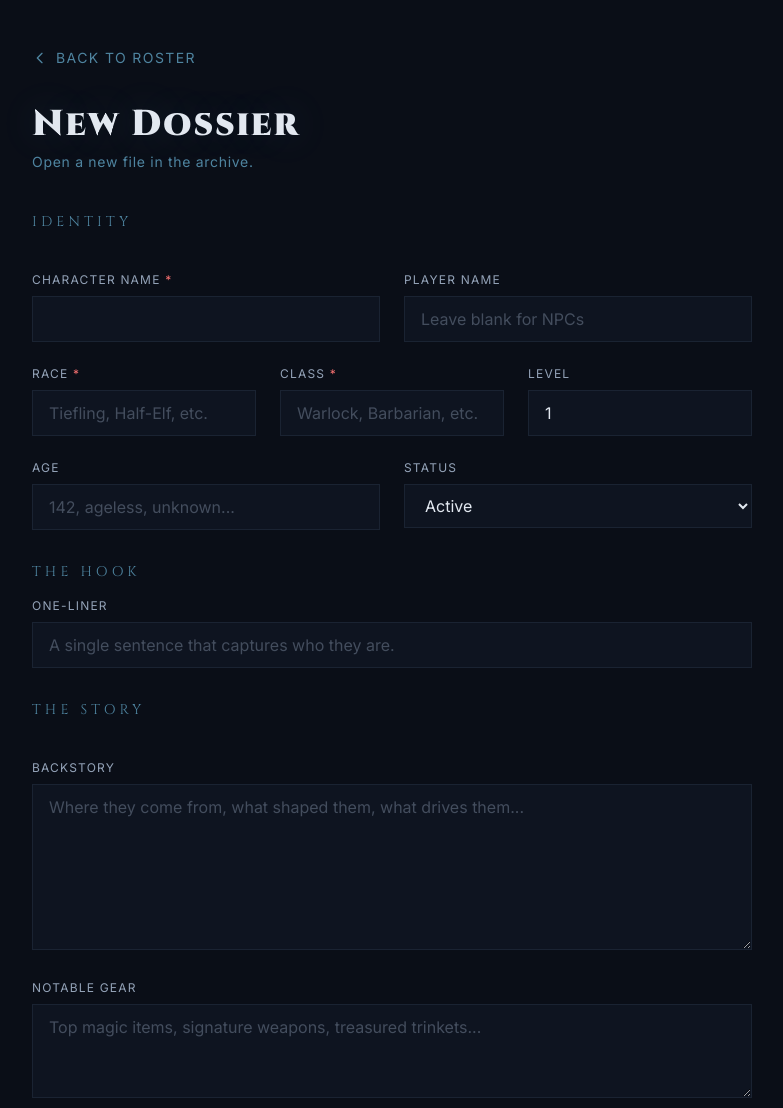
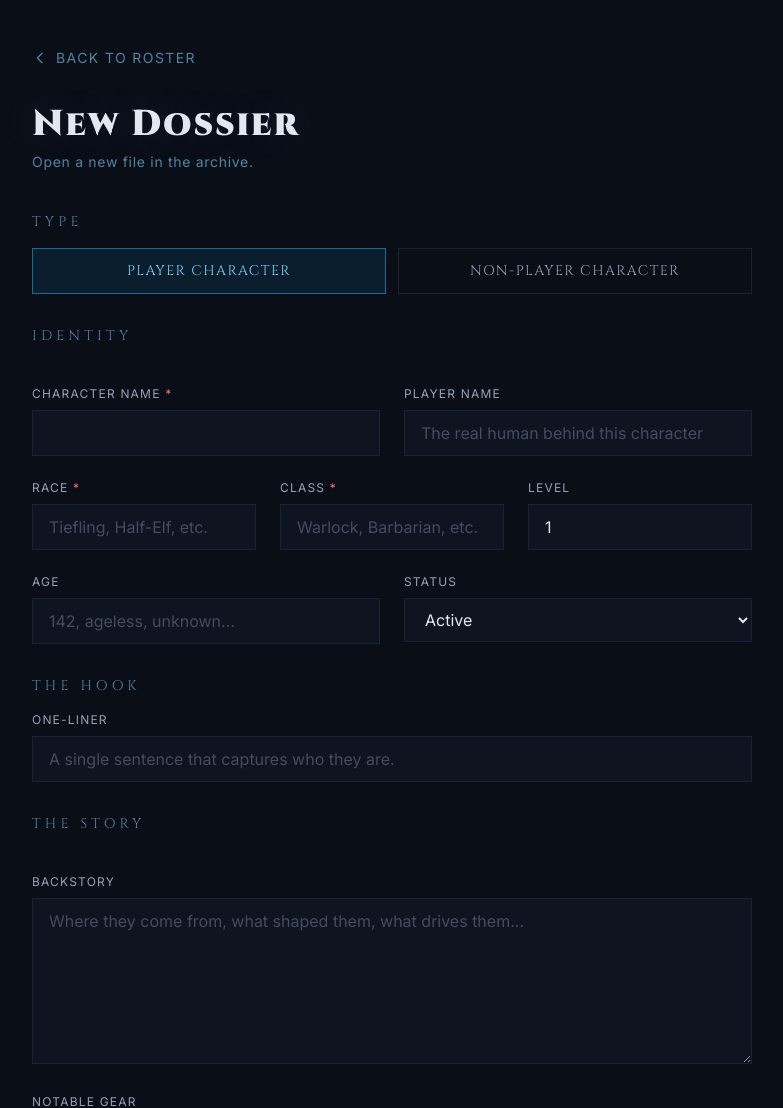
Before and after one commit to LujanSolo/godfall, a FastAPI app: template app/templates/characters/form.html in a window 1280 px wide. Shown: the part 61-1169 px from the top of the page, without its empty margins (248-1031 px from the left). Run offline with FastAPI, Linux system fonts and the light colour scheme; the template is opened without the code that fills it, so the values that code supplies are empty; some libraries are stand-ins or nearby versions.

Commit message:
more more more

```diff
--- a/app/templates/characters/detail.html
+++ b/app/templates/characters/detail.html
@@ -69,6 +69,11 @@ New Jinja2 concepts in this template:
 
       {# Status + action buttons row #}
       <div class="flex items-center justify-between mb-6">
+        {# NPC indicator #}
+        {% if character.character_type == "npc" %}
+        <span
+          class="px-3 py-1 mr-2 text-xs tracking-widest uppercase bg-frost-800/60 text-silver-400 border border-frost-700/60">NPC</span>
+        {% endif %}
         {% if character.status == "Active" %}
         <span
           class="px-3 py-1 text-xs tracking-widest uppercase bg-ice-500/20 text-ice-300 border border-ice-500/40">Active</span>
--- a/app/templates/characters/form.html
+++ b/app/templates/characters/form.html
@@ -31,14 +31,16 @@
     back goes to the roster.
     #}
     {% if editing %}
-            <a href="/characters/{{ character.id }}" class="text-ice-300/60 hover:text-ice-300 text-sm tracking-widest uppercase transition-colors inline-flex items-center gap-2">
+    <a href="/characters/{{ character.id }}"
+      class="text-ice-300/60 hover:text-ice-300 text-sm tracking-widest uppercase transition-colors inline-flex items-center gap-2">
       <svg xmlns="http://www.w3.org/2000/svg" class="h-4 w-4" fill="none" viewBox="0 0 24 24" stroke="currentColor">
         <path stroke-linecap="round" stroke-linejoin="round" stroke-width="2" d="M15 19l-7-7 7-7" />
       </svg>
       Cancel
     </a>
     {% else %}
-            <a href="/characters" class="text-ice-300/60 hover:text-ice-300 text-sm tracking-widest uppercase transition-colors inline-flex items-center gap-2">
+    <a href="/characters"
+      class="text-ice-300/60 hover:text-ice-300 text-sm tracking-widest uppercase transition-colors inline-flex items-center gap-2">
       <svg xmlns="http://www.w3.org/2000/svg" class="h-4 w-4" fill="none" viewBox="0 0 24 24" stroke="currentColor">
         <path stroke-linecap="round" stroke-linejoin="round" stroke-width="2" d="M15 19l-7-7 7-7" />
       </svg>
@@ -71,9 +73,37 @@
   astromech droid plugging into different
   ships depending on the mission.
   #}
-    <form action="{% if editing %}/characters/{{ character.id }}/edit{% else %}/characters/new{% endif %}"
-          method="POST"
+  <form action="{% if editing %}/characters/{{ character.id }}/edit{% else %}/characters/new{% endif %}" method="POST"
     class="space-y-8">
+    {#
+    --- CHARACTER TYPE TOGGLE ---
+    Player Character vs. Non-Player Character.
+    The choice controls visibility of the
+    "Played by" field via JavaScript at the
+    bottom of the page.
+
+    Stored as character_type ("player" or
+    "npc") in the database.
+    #}
+    <fieldset>
+      <legend class="font-display text-sm tracking-[0.3em] uppercase text-ice-300/60 mb-4">Type</legend>
+
+      <div class="grid grid-cols-2 gap-3">
+        <label
+          class="character-type-option flex items-center justify-center gap-2 px-4 py-3 border cursor-pointer transition-colors">
+          <input type="radio" name="character_type" value="player" class="sr-only character-type-input" {% if not
+            editing or character.character_type=="player" %}checked{% endif %}>
+          <span class="font-display text-sm tracking-widest uppercase">Player Character</span>
+        </label>
+
+        <label
+          class="character-type-option flex items-center justify-center gap-2 px-4 py-3 border cursor-pointer transition-colors">
+          <input type="radio" name="character_type" value="npc" class="sr-only character-type-input" {% if editing and
+            character.character_type=="npc" %}checked{% endif %}>
+          <span class="font-display text-sm tracking-widest uppercase">Non-Player Character</span>
+        </label>
+      </div>
+    </fieldset>
 
     {#
     --- IDENTITY SECTION ---
@@ -99,23 +129,18 @@
           <label for="name" class="block text-xs tracking-widest uppercase text-silver-400 mb-2">
             Character Name <span class="text-red-400">*</span>
           </label>
-                    <input type="text"
-                           id="name"
-                           name="name"
-                           required
+          <input type="text" id="name" name="name" required
             value="{% if editing %}{{ character.name | default('') }}{% endif %}"
             class="w-full px-4 py-2.5 bg-frost-800/60 border border-frost-700 text-silver-200 placeholder:text-silver-400/40 focus:border-ice-500/60 focus:outline-none transition-colors">
         </div>
 
-                <div>
+        <div id="player-name-field">
           <label for="player_name" class="block text-xs tracking-widest uppercase text-silver-400 mb-2">
             Player Name
           </label>
-                    <input type="text"
-                           id="player_name"
-                           name="player_name"
+          <input type="text" id="player_name" name="player_name"
             value="{% if editing %}{{ character.player_name | default('') }}{% endif %}"
-                           placeholder="Leave blank for NPCs"
+            placeholder="The real human behind this character"
             class="w-full px-4 py-2.5 bg-frost-800/60 border border-frost-700 text-silver-200 placeholder:text-silver-400/40 focus:border-ice-500/60 focus:outline-none transition-colors">
         </div>
       </div>
@@ -126,12 +151,8 @@
           <label for="race" class="block text-xs tracking-widest uppercase text-silver-400 mb-2">
             Race <span class="text-red-400">*</span>
           </label>
-                    <input type="text"
-                           id="race"
-                           name="race"
-                           required
-                           value="{% if editing %}{{ character.race | default('') }}{% endif %}"
-                           placeholder="Tiefling, Half-Elf, etc."
+          <input type="text" id="race" name="race" required
+            value="{% if editing %}{{ character.race | default('') }}{% endif %}" placeholder="Tiefling, Half-Elf, etc."
             class="w-full px-4 py-2.5 bg-frost-800/60 border border-frost-700 text-silver-200 placeholder:text-silver-400/40 focus:border-ice-500/60 focus:outline-none transition-colors">
         </div>
 
@@ -139,10 +160,7 @@
           <label for="character_class" class="block text-xs tracking-widest uppercase text-silver-400 mb-2">
             Class <span class="text-red-400">*</span>
           </label>
-                    <input type="text"
-                           id="character_class"
-                           name="character_class"
-                           required
+          <input type="text" id="character_class" name="character_class" required
             value="{% if editing %}{{ character.character_class | default('') }}{% endif %}"
             placeholder="Warlock, Barbarian, etc."
             class="w-full px-4 py-2.5 bg-frost-800/60 border border-frost-700 text-silver-200 placeholder:text-silver-400/40 focus:border-ice-500/60 focus:outline-none transition-colors">
@@ -152,11 +170,7 @@
           <label for="level" class="block text-xs tracking-widest uppercase text-silver-400 mb-2">
             Level
           </label>
-                    <input type="number"
-                           id="level"
-                           name="level"
-                           min="1"
-                           max="20"
+          <input type="number" id="level" name="level" min="1" max="20"
             value="{% if editing %}{{ character.level | default(1) }}{% else %}1{% endif %}"
             class="w-full px-4 py-2.5 bg-frost-800/60 border border-frost-700 text-silver-200 focus:border-ice-500/60 focus:outline-none transition-colors">
         </div>
@@ -168,10 +182,7 @@
           <label for="age" class="block text-xs tracking-widest uppercase text-silver-400 mb-2">
             Age
           </label>
-                    <input type="text"
-                           id="age"
-                           name="age"
-                           value="{% if editing %}{{ character.age | default('') }}{% endif %}"
+          <input type="text" id="age" name="age" value="{% if editing %}{{ character.age | default('') }}{% endif %}"
             placeholder="142, ageless, unknown..."
             class="w-full px-4 py-2.5 bg-frost-800/60 border border-frost-700 text-silver-200 placeholder:text-silver-400/40 focus:border-ice-500/60 focus:outline-none transition-colors">
         </div>
@@ -192,13 +203,12 @@
           <label for="status" class="block text-xs tracking-widest uppercase text-silver-400 mb-2">
             Status
           </label>
-                    <select id="status"
-                            name="status"
+          <select id="status" name="status"
             class="w-full px-4 py-2.5 bg-frost-800/60 border border-frost-700 text-silver-200 focus:border-ice-500/60 focus:outline-none transition-colors">
-                        <option value="Active" {% if editing and character.status == "Active" %}selected{% endif %}>Active</option>
-                        <option value="Dead" {% if editing and character.status == "Dead" %}selected{% endif %}>Dead</option>
-                        <option value="Missing" {% if editing and character.status == "Missing" %}selected{% endif %}>Missing</option>
-                        <option value="Unknown" {% if editing and character.status == "Unknown" %}selected{% endif %}>Unknown</option>
+            <option value="Active" {% if editing and character.status=="Active" %}selected{% endif %}>Active</option>
+            <option value="Dead" {% if editing and character.status=="Dead" %}selected{% endif %}>Dead</option>
+            <option value="Missing" {% if editing and character.status=="Missing" %}selected{% endif %}>Missing</option>
+            <option value="Unknown" {% if editing and character.status=="Unknown" %}selected{% endif %}>Unknown</option>
           </select>
         </div>
       </div>
@@ -216,10 +226,7 @@
         <label for="one_liner" class="block text-xs tracking-widest uppercase text-silver-400 mb-2">
           One-Liner
         </label>
-                <input type="text"
-                       id="one_liner"
-                       name="one_liner"
-                       maxlength="255"
+        <input type="text" id="one_liner" name="one_liner" maxlength="255"
           value="{% if editing %}{{ character.one_liner | default('') }}{% endif %}"
           placeholder="A single sentence that captures who they are."
           class="w-full px-4 py-2.5 bg-frost-800/60 border border-frost-700 text-silver-200 placeholder:text-silver-400/40 focus:border-ice-500/60 focus:outline-none transition-colors">
@@ -238,9 +245,7 @@
         <label for="backstory" class="block text-xs tracking-widest uppercase text-silver-400 mb-2">
           Backstory
         </label>
-                <textarea id="backstory"
-                          name="backstory"
-                          rows="6"
+        <textarea id="backstory" name="backstory" rows="6"
           placeholder="Where they come from, what shaped them, what drives them..."
           class="w-full px-4 py-2.5 bg-frost-800/60 border border-frost-700 text-silver-200 placeholder:text-silver-400/40 focus:border-ice-500/60 focus:outline-none transition-colors resize-y">{% if editing %}{{ character.backstory | default('') }}{% endif %}</textarea>
       </div>
@@ -249,9 +254,7 @@
         <label for="top_magic_items" class="block text-xs tracking-widest uppercase text-silver-400 mb-2">
           Notable Gear
         </label>
-                <textarea id="top_magic_items"
-                          name="top_magic_items"
-                          rows="3"
+        <textarea id="top_magic_items" name="top_magic_items" rows="3"
           placeholder="Top magic items, signature weapons, treasured trinkets..."
           class="w-full px-4 py-2.5 bg-frost-800/60 border border-frost-700 text-silver-200 placeholder:text-silver-400/40 focus:border-ice-500/60 focus:outline-none transition-colors resize-y">{% if editing %}{{ character.top_magic_items | default('') }}{% endif %}</textarea>
       </div>
@@ -260,9 +263,7 @@
         <label for="notable_traits" class="block text-xs tracking-widest uppercase text-silver-400 mb-2">
           Notable Traits
         </label>
-                <textarea id="notable_traits"
-                          name="notable_traits"
-                          rows="3"
+        <textarea id="notable_traits" name="notable_traits" rows="3"
           placeholder="Quirks, habits, defining personality moments..."
           class="w-full px-4 py-2.5 bg-frost-800/60 border border-frost-700 text-silver-200 placeholder:text-silver-400/40 focus:border-ice-500/60 focus:outline-none transition-colors resize-y">{% if editing %}{{ character.notable_traits | default('') }}{% endif %}</textarea>
       </div>
@@ -271,9 +272,7 @@
         <label for="pets_companions" class="block text-xs tracking-widest uppercase text-silver-400 mb-2">
           Pets &amp; Companions
         </label>
-                <textarea id="pets_companions"
-                          name="pets_companions"
-                          rows="3"
+        <textarea id="pets_companions" name="pets_companions" rows="3"
           placeholder="Familiars, animal companions, summoned allies..."
           class="w-full px-4 py-2.5 bg-frost-800/60 border border-frost-700 text-silver-200 placeholder:text-silver-400/40 focus:border-ice-500/60 focus:outline-none transition-colors resize-y">{% if editing %}{{ character.pets_companions | default('') }}{% endif %}</textarea>
       </div>
@@ -301,4 +300,58 @@
 
 </section>
 
+{#
+--- CHARACTER TYPE LOGIC ---
+Show or hide the Player Name field
+based on which type radio is selected.
+
+Also visually styles the radio buttons
+as toggle-pill cards. Tailwind's "peer"
+utility could do this with no JS, but
+we already need JS for the show/hide,
+so we keep it all in one place.
+#}
+<script>
+  const typeRadios = document.querySelectorAll('.character-type-input');
+  const typeLabels = document.querySelectorAll('.character-type-option');
+  const playerNameField = document.getElementById('player-name-field');
+
+  function updateCharacterTypeUI() {
+    // Find which radio is checked
+    let selected = null;
+    typeRadios.forEach(radio => {
+      if (radio.checked) selected = radio.value;
+    });
+
+    // Style the labels — selected one gets
+    // the ice-blue accent treatment.
+    typeLabels.forEach(label => {
+      const input = label.querySelector('.character-type-input');
+      if (input.checked) {
+        label.classList.add('border-ice-500/60', 'bg-ice-500/10', 'text-ice-300');
+        label.classList.remove('border-frost-700', 'text-silver-400', 'hover:border-ice-500/40');
+      } else {
+        label.classList.remove('border-ice-500/60', 'bg-ice-500/10', 'text-ice-300');
+        label.classList.add('border-frost-700', 'text-silver-400', 'hover:border-ice-500/40');
+      }
+    });
+
+    // Show/hide the Player Name field.
+    // For NPCs, hide entirely.
+    if (selected === 'npc') {
+      playerNameField.classList.add('hidden');
+    } else {
+      playerNameField.classList.remove('hidden');
+    }
+  }
+
+  // Set initial state on page load
+  updateCharacterTypeUI();
+
+  // Re-run whenever a radio changes
+  typeRadios.forEach(radio => {
+    radio.addEventListener('change', updateCharacterTypeUI);
+  });
+</script>
+
 {% endblock %}
```
Also changed, not shown: app/routes/characters.py (+7 -3 lines), refinements.md (+1 -1 lines), app/static/uploads/characters/5907a22d239d4a2d8c990c8763ba0953_sephekKaltro.webp (added), app/static/uploads/lore/b5e41f904a2b46da93d94cd221fff5db_dnd-frostmaiden.jpg (added), app/static/uploads/timeline/af7dde059d5d451c9efa617e341baf98_chardSpires.png (added), godfall.db. Lines whose indentation alone changed are shown as unchanged.
